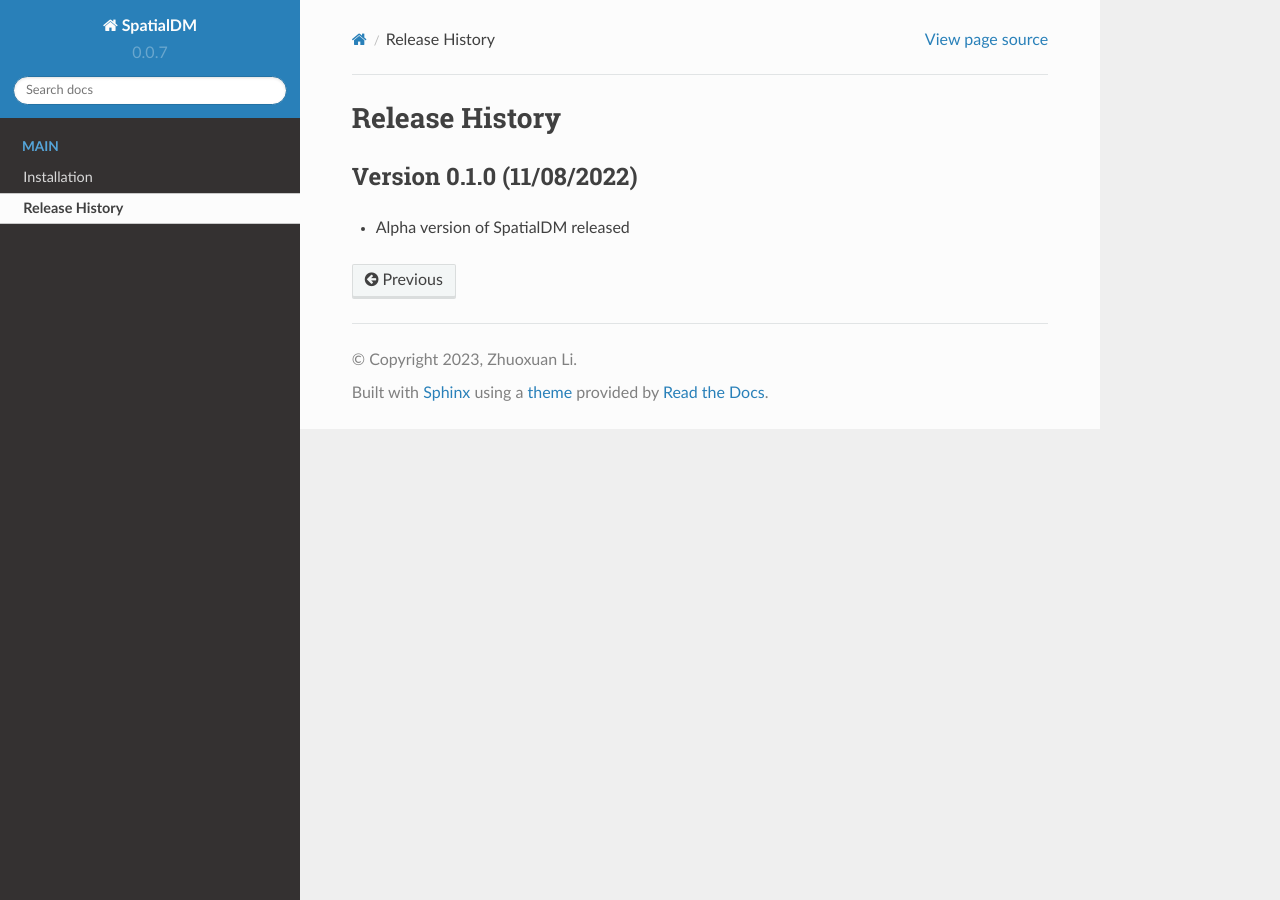
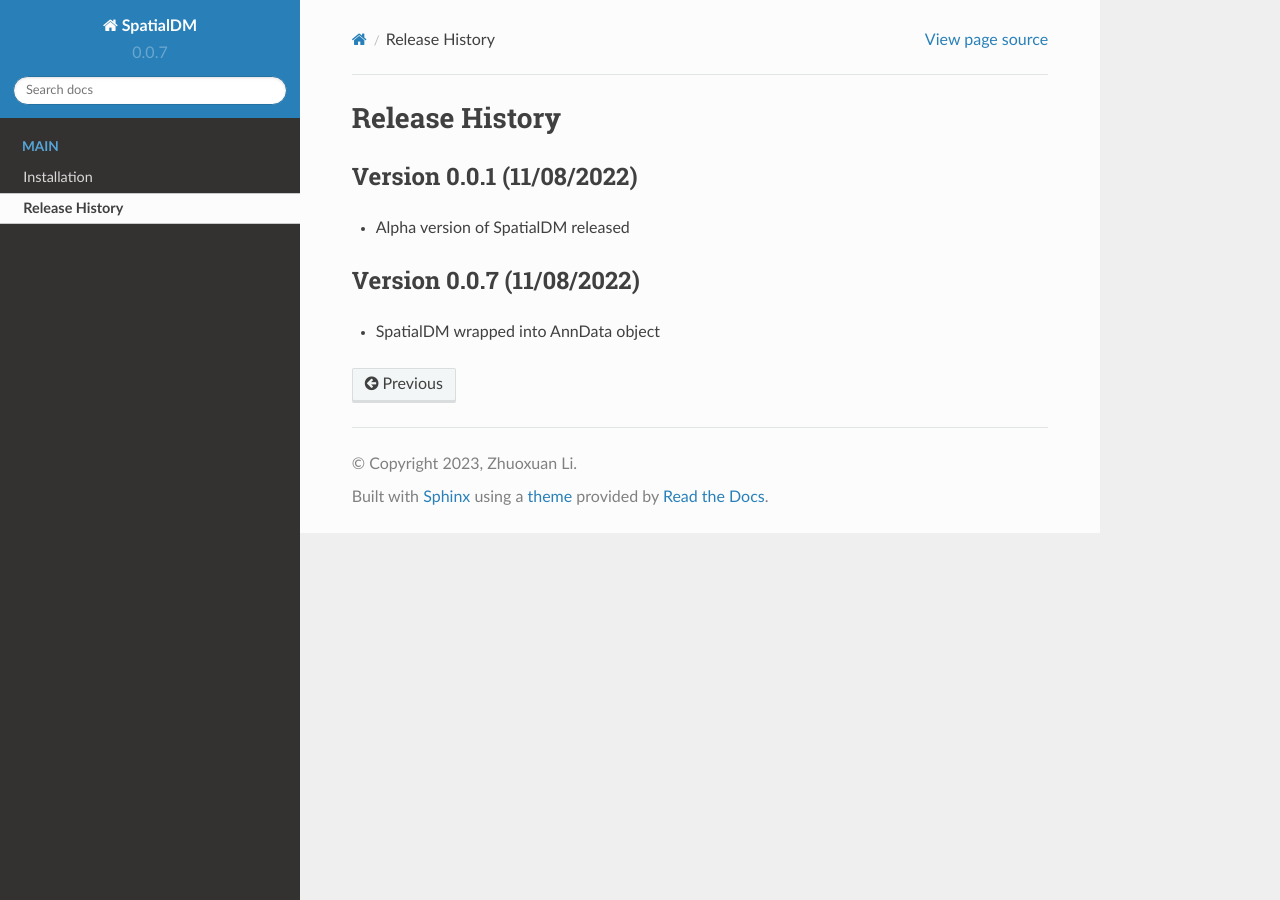
Before and after one commit to StatBiomed/SpatialDM, a Sphinx documentation site: the page built from docs/release.rst, in a window 1280 px wide. Built offline with Sphinx 7.4.7 and the Read the Docs theme 2.0.0, drawn with Linux system fonts in a browser that asks for light colours; pages that are not in the unit, such as notebooks, are missing from menus.

Commit message:
update readthedocs

```diff
--- a/docs/index.rst
+++ b/docs/index.rst
@@ -37,13 +37,9 @@ Please refer to our tutorials for details:
 
 * `Permutation-based SpatialDM (Recommended for small datasets, <10k spots)`_.
 
-* `Analytical z-score-based SpatialDM`_.
-
 * `Differential analyses of whole interactome among varying conditions`_.
 
 .. _Permutation-based SpatialDM (Recommended for small datasets, <10k spots): melanoma.ipynb
-
-.. _Analytical z-score-based SpatialDM: intestine_A1.ipynb
 
 .. _Differential analyses of whole interactome among varying conditions: differential_test_intestine.ipynb
 
@@ -73,5 +69,4 @@ SpatialDM manuscript with more details is available on bioRxiv_ now and is curre
    :hidden:
 
    melanoma
-   intestine_A1
    differential_test_intestine
--- a/docs/release.rst
+++ b/docs/release.rst
@@ -1,7 +1,12 @@
 Release History
 ===============
 
-Version 0.1.0 (11/08/2022)
+Version 0.0.1 (11/08/2022)
 --------------------------
 
 - Alpha version of SpatialDM released
+
+Version 0.0.7 (11/08/2022)
+--------------------------
+
+- SpatialDM wrapped into AnnData object
```
Also changed, not shown: docs/.figs/runtime_aug16-1.png.
